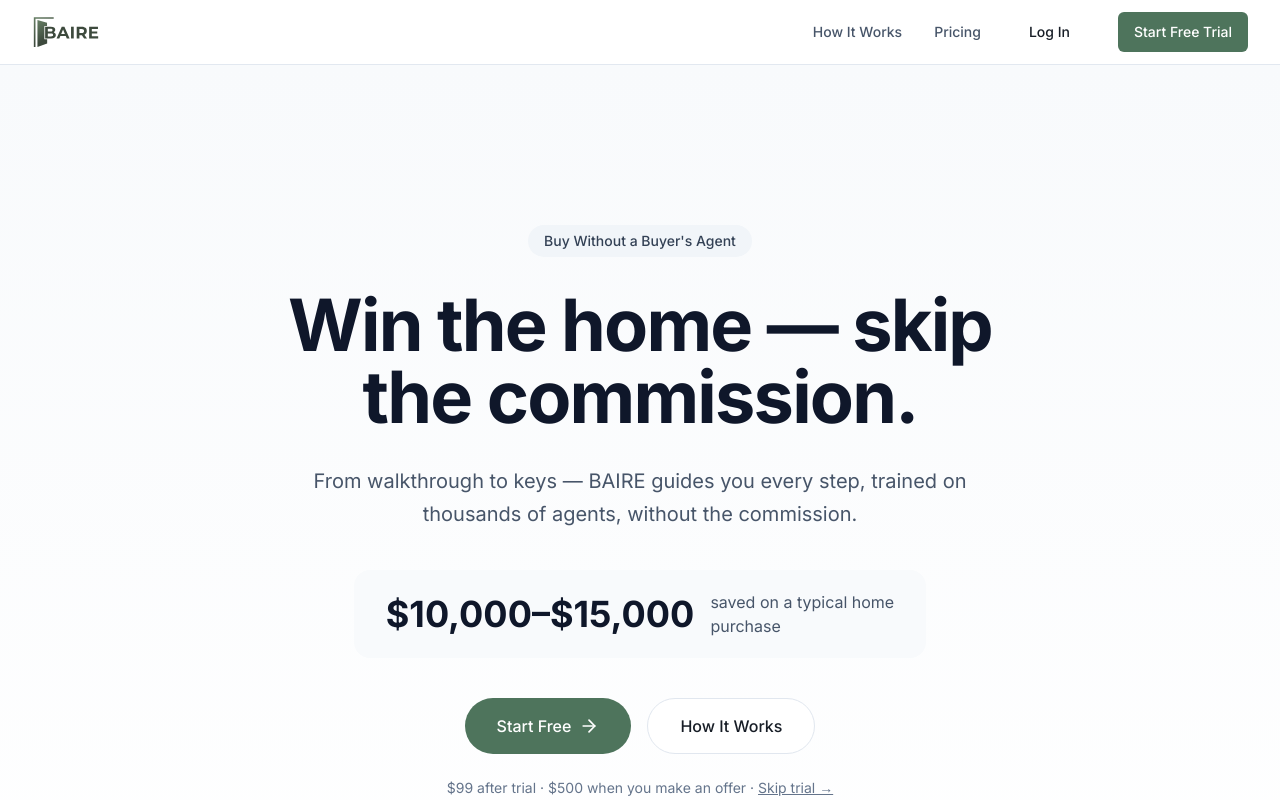
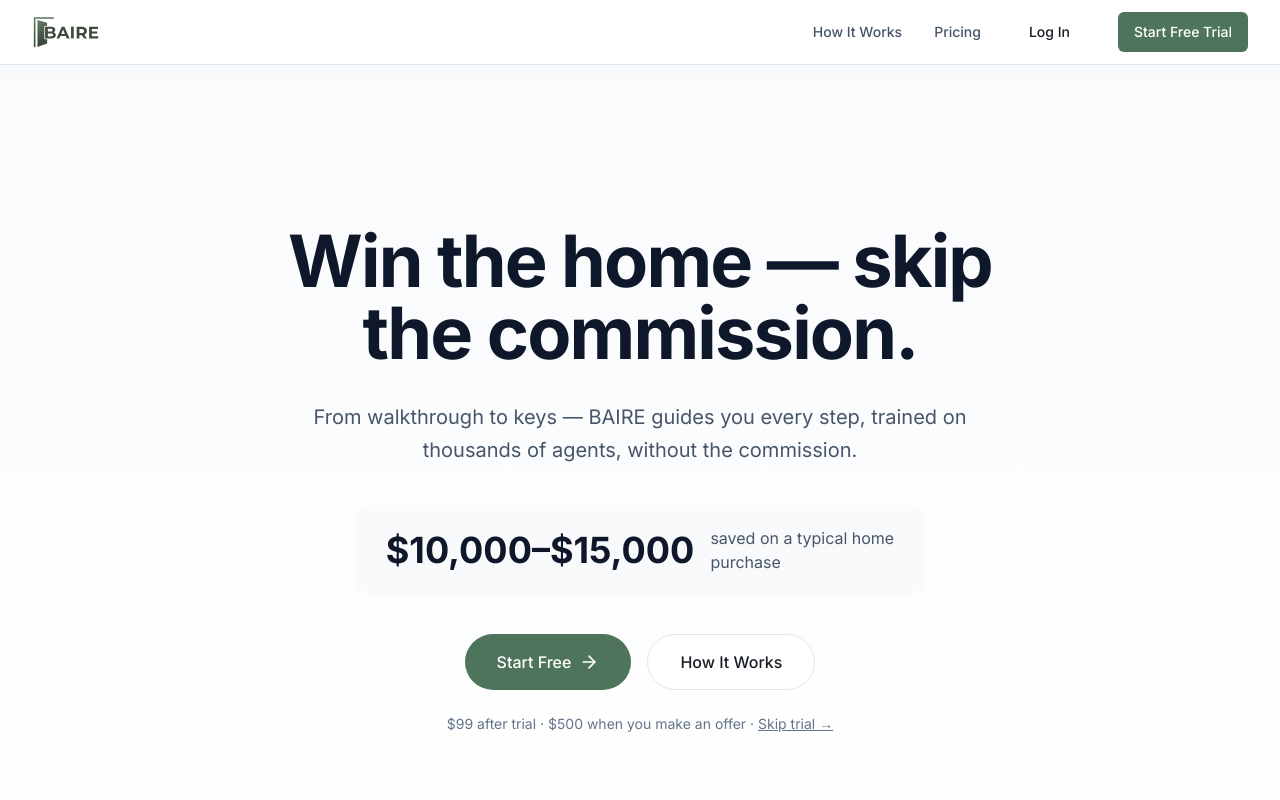
Before and after one commit to geoffbailey114/baireapp, a Next.js app: page / in a window 1280 px wide. Shown: the top 800 px of the page. Built offline with nearby package versions, Linux system fonts and the light colour scheme.

Commit message:
hero badge removed

```diff
--- a/components/hero.tsx
+++ b/components/hero.tsx
@@ -10,20 +10,10 @@ export function Hero() {
     <section className="relative overflow-hidden bg-gradient-to-b from-slate-50 to-white">
       <div className="container py-24 md:py-32 lg:py-40">
         <div className="mx-auto max-w-3xl text-center">
-          <motion.div
+          <motion.h1
             initial={{ opacity: 0, y: 20 }}
             animate={{ opacity: 1, y: 0 }}
             transition={{ duration: 0.5 }}
-          >
-            <span className="inline-flex items-center rounded-full bg-slate-100 px-4 py-1.5 text-sm font-medium text-slate-700 mb-8">
-              Buy Without a Buyer&apos;s Agent
-            </span>
-          </motion.div>
-
-          <motion.h1
-            initial={{ opacity: 0, y: 20 }}
-            animate={{ opacity: 1, y: 0 }}
-            transition={{ duration: 0.5, delay: 0.1 }}
             className="text-5xl font-bold tracking-tight text-slate-900 sm:text-6xl md:text-7xl leading-[1.1]"
           >
             Win the home — skip the commission.
@@ -32,7 +22,7 @@ export function Hero() {
           <motion.p
             initial={{ opacity: 0, y: 20 }}
             animate={{ opacity: 1, y: 0 }}
-            transition={{ duration: 0.5, delay: 0.2 }}
+            transition={{ duration: 0.5, delay: 0.1 }}
             className="mt-8 text-xl text-slate-600 leading-relaxed max-w-2xl mx-auto"
           >
             From walkthrough to keys — BAIRE guides you every step, trained on thousands of agents, without the commission.
@@ -42,7 +32,7 @@ export function Hero() {
           <motion.div
             initial={{ opacity: 0, y: 20 }}
             animate={{ opacity: 1, y: 0 }}
-            transition={{ duration: 0.5, delay: 0.3 }}
+            transition={{ duration: 0.5, delay: 0.2 }}
             className="mt-10 inline-flex items-center gap-4 bg-slate-50 rounded-2xl px-8 py-5"
           >
             <span className="text-3xl md:text-4xl font-bold text-slate-900">$10,000–$15,000</span>
@@ -52,7 +42,7 @@ export function Hero() {
           <motion.div
             initial={{ opacity: 0, y: 20 }}
             animate={{ opacity: 1, y: 0 }}
-            transition={{ duration: 0.5, delay: 0.4 }}
+            transition={{ duration: 0.5, delay: 0.3 }}
             className="mt-10 flex flex-col sm:flex-row items-center justify-center gap-4"
           >
             <Button asChild size="xl" className="text-base px-8 h-14 rounded-full">
@@ -69,7 +59,7 @@ export function Hero() {
           <motion.p
             initial={{ opacity: 0 }}
             animate={{ opacity: 1 }}
-            transition={{ duration: 0.5, delay: 0.5 }}
+            transition={{ duration: 0.5, delay: 0.4 }}
             className="mt-6 text-sm text-slate-500"
           >
             $99 after trial · $500 when you make an offer · <Link href="/signup?tier=access" className="underline hover:text-slate-700">Skip trial →</Link>
```
